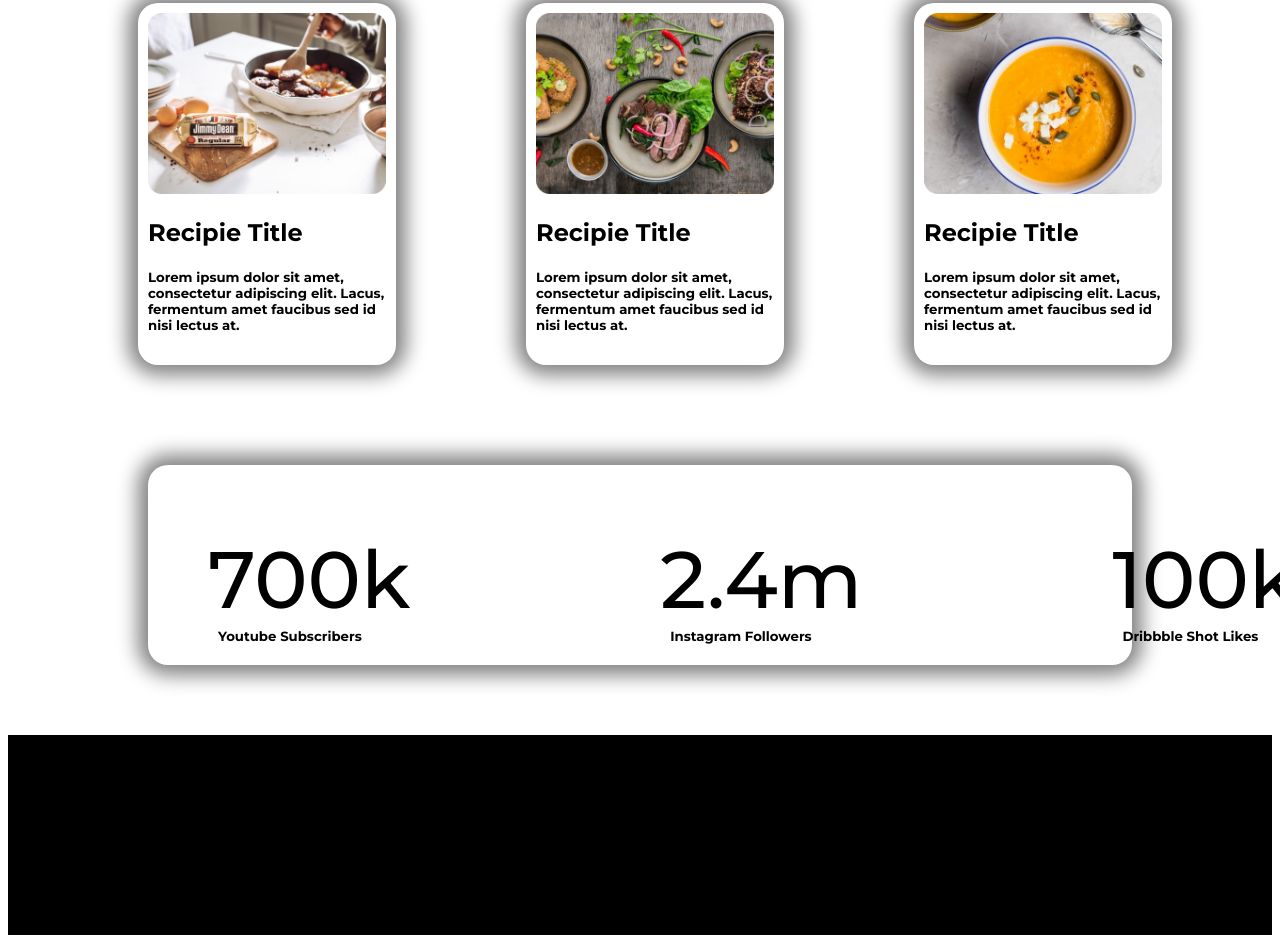
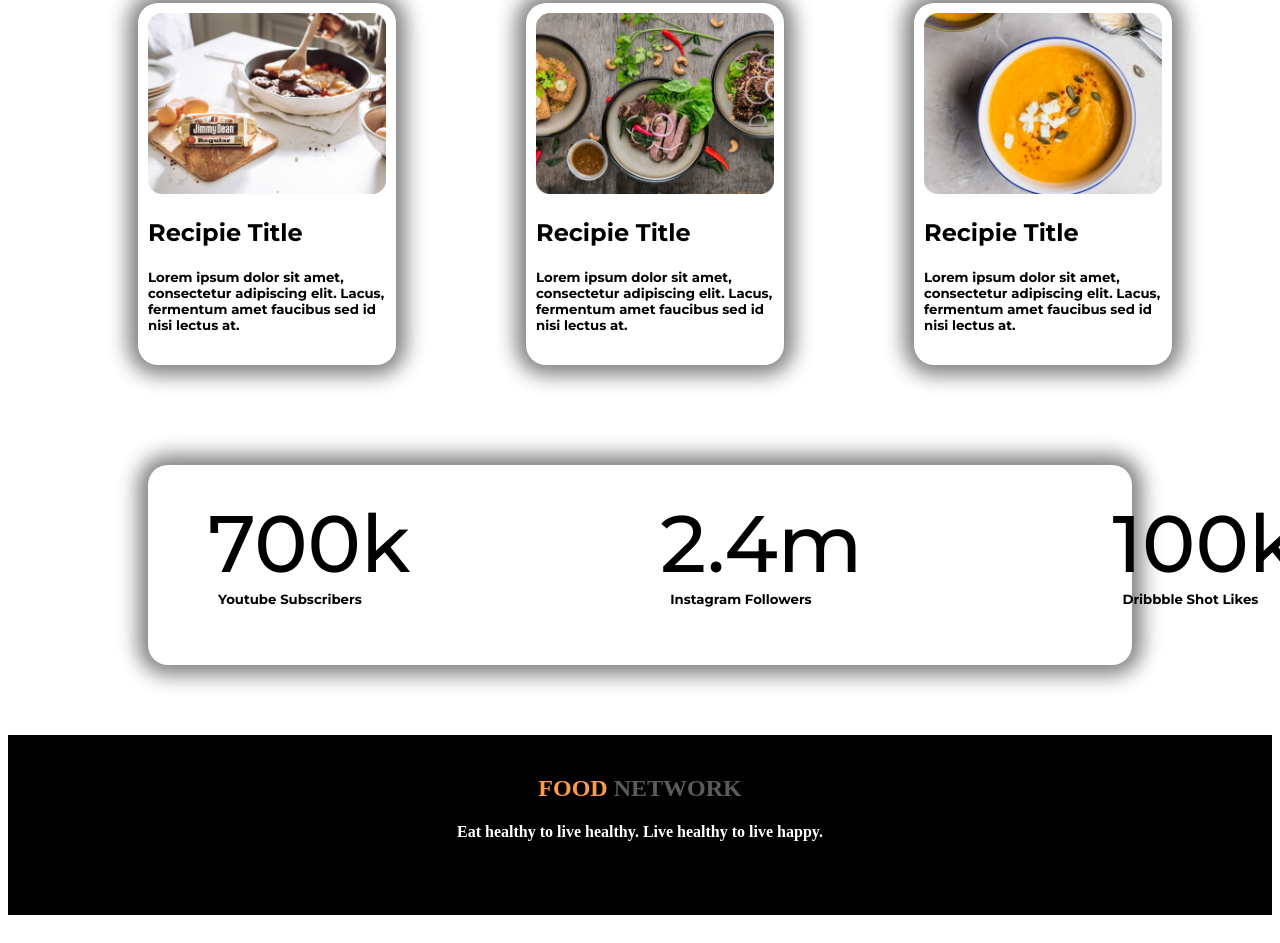
Before and after one commit to Ihsan28/food-network, a plain HTML site: page index.html in a window 1280 px wide. Shown: the part 1921-2864 px from the top of the page. Drawn offline with Linux system fonts and the light colour scheme.

Commit message:
complete

```diff
--- a/index.html
+++ b/index.html
@@ -117,7 +117,7 @@ lectus at.
 
     <footer>
         <h2><span>FOOD</span> NETWORK</h2>
-        <h6>Eat healthy to live healthy. Live healthy to live happy.</h6>
+        <h4>Eat healthy to live healthy. Live healthy to live happy.</h6>
     </footer>
 </body>
 </html>
--- a/style.css
+++ b/style.css
@@ -81,6 +81,7 @@ section h3{
 .title{
     text-align: center;
     padding-top: 50px;
+    color:rgb(103, 103, 103);
 }
 .text{
     margin: 0px 500px;
@@ -109,16 +110,19 @@ section h3{
     border-radius: 20px;
     margin: 70px 140px;
     padding: 0px 60px;
+
 }
 
 .popularity-view{
     padding-right: 250px;
-    padding-top: 0px;
+
     height: 200px;
+
 }
 
 .view-count{
     padding-bottom: 0px;
+    margin-top: 30px;
     height:30px;
 }
 
@@ -131,11 +135,24 @@ section h3{
 
 footer{
     background-color:black;
-    height: 200px;
+    height: 180px;
     padding-bottom: 0px;
+    padding-top: 20px;
     margin-bottom: 0px;
 }
 
 footer h2{
+    margin-top: 20px;
+    text-align: center;
+    color: rgb(91, 91, 91);
+}
 
+footer h2 span{
+    color: rgb(251, 153, 76);
 }
+
+footer h4{
+    color:white;
+    text-align: center;
+    margin-bottom: 10px;
+}
```
